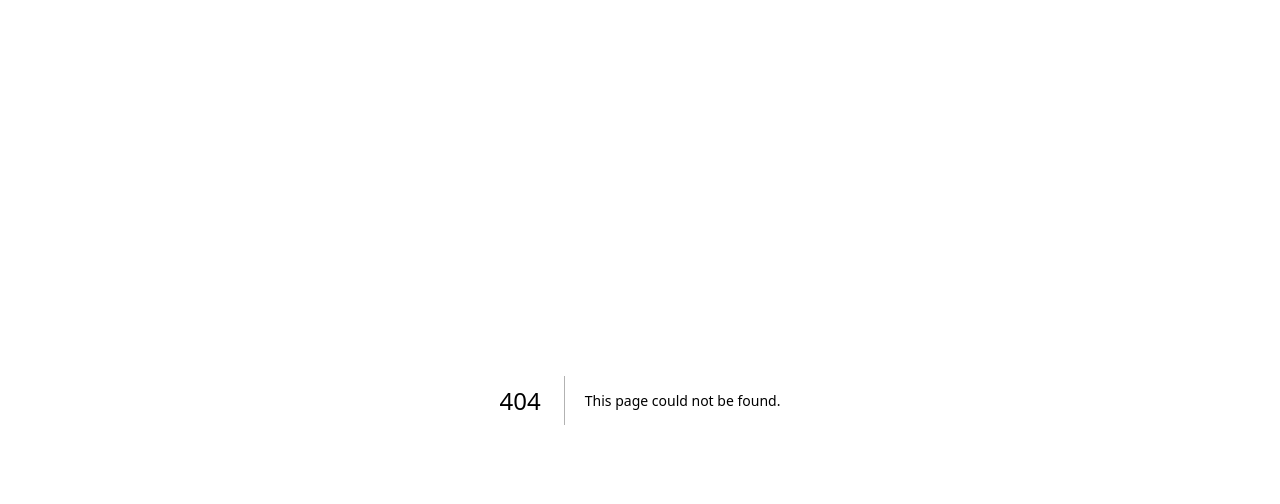
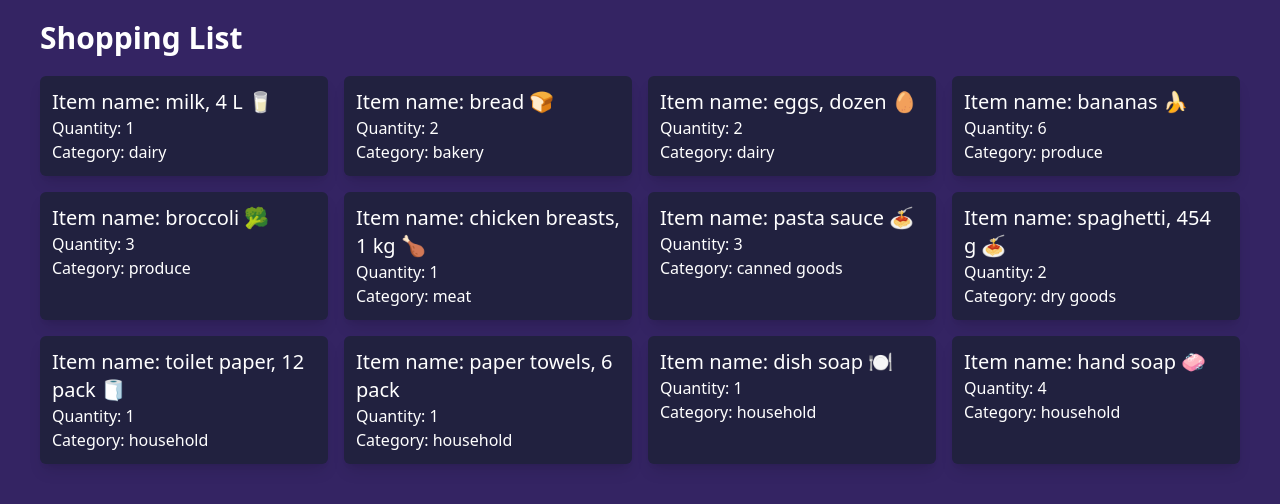
Before and after one commit to sagar442-debug/cprg306-assignments, a Next.js app: page /week-3 in a window 1280 px wide. Before the commit this address had no page. Shown: the top 504 px of the page. Built offline with nearby package versions, Linux system fonts and the light colour scheme.

Commit message:
Week-3 Assignment
Completed creating the list.

```diff
--- a/app/globals.css
+++ b/app/globals.css
@@ -2,26 +2,6 @@
 @tailwind components;
 @tailwind utilities;
 
-:root {
-  --background: #ffffff;
-  --foreground: #171717;
+body {
+  background-color: #342463;
 }
-
-@media (prefers-color-scheme: dark) {
-  :root {
-    --background: #0a0a0a;
-    --foreground: #ededed;
-  }
-}
-
-body {
-  color: var(--foreground);
-  background: var(--background);
-  font-family: Arial, Helvetica, sans-serif;
-}
-
-@layer utilities {
-  .text-balance {
-    text-wrap: balance;
-  }
-}
--- a/app/layout.js
+++ b/app/layout.js
@@ -13,7 +13,7 @@ const geistMono = localFont({
 });
 
 export const metadata = {
-  title: "Create Next App",
+  title: "Shopping List",
   description: "Generated by create next app",
 };
 
--- a/app/page.js
+++ b/app/page.js
@@ -1,10 +1,27 @@
 import Link from "next/link";
 
 export default function Home() {
+  let linkStyles = "text-blue-500 hover:underline";
   return (
     <main>
       <h1>CPRG 306: Web Development 2 - Assignments</h1>
       <Link href={"./week-2/"}>Link to week-2 page</Link>
+
+      <ul>
+        <li>
+          <Link href={"./week-2/"}>Link to week-2 page</Link>
+        </li>
+        <li>
+          <Link href={"./week-3/objects/"} className={linkStyles}>
+            Link to week-3 objects
+          </Link>
+        </li>
+        <li>
+          <Link href={"./week-3/props/"} className={linkStyles}>
+            Link to week-3 props
+          </Link>
+        </li>
+      </ul>
     </main>
   );
 }
--- a/app/week-2/student-info.js
+++ b/app/week-2/student-info.js
@@ -6,6 +6,7 @@ export default function StudentInfo() {
       {/* My name */}
       <h1>Sagar Sapkota</h1>
       <Link
+        className="mt-40"
         href={"https://github.com/sagar442-debug?page=1&tab=repositories"}
         target="_blank"
       >
--- /dev/null
+++ b/app/week-3/item-list.js
@@ -0,0 +1,95 @@
+import Item from "./item";
+
+const ItemList = () => {
+  const item1 = {
+    name: "milk, 4 L 🥛",
+    quantity: 1,
+    category: "dairy",
+  };
+
+  const item2 = {
+    name: "bread 🍞",
+    quantity: 2,
+    category: "bakery",
+  };
+
+  const item3 = {
+    name: "eggs, dozen 🥚",
+    quantity: 2,
+    category: "dairy",
+  };
+
+  const item4 = {
+    name: "bananas 🍌",
+    quantity: 6,
+    category: "produce",
+  };
+
+  const item5 = {
+    name: "broccoli 🥦",
+    quantity: 3,
+    category: "produce",
+  };
+
+  const item6 = {
+    name: "chicken breasts, 1 kg 🍗",
+    quantity: 1,
+    category: "meat",
+  };
+
+  const item7 = {
+    name: "pasta sauce 🍝",
+    quantity: 3,
+    category: "canned goods",
+  };
+
+  const item8 = {
+    name: "spaghetti, 454 g 🍝",
+    quantity: 2,
+    category: "dry goods",
+  };
+
+  const item9 = {
+    name: "toilet paper, 12 pack 🧻",
+    quantity: 1,
+    category: "household",
+  };
+
+  const item10 = {
+    name: "paper towels, 6 pack",
+    quantity: 1,
+    category: "household",
+  };
+
+  const item11 = {
+    name: "dish soap 🍽️",
+    quantity: 1,
+    category: "household",
+  };
+
+  const item12 = {
+    name: "hand soap 🧼",
+    quantity: 4,
+    category: "household",
+  };
+  return (
+    <div className="">
+      <div className="mt-2 grid grid-cols-4 gap-4 ">
+        <Item item={item1} />
+        <Item item={item2} />
+        <Item item={item3} />
+        <Item item={item4} />
+        <Item item={item5} />
+        <Item item={item6} />
+        <Item item={item7} />
+        <Item item={item8} />
+        <Item item={item9} />
+        <Item item={item10} />
+        <Item item={item11} />
+        <Item item={item12} />
+      </div>
+    </div>
+  );
+};
+
+export default ItemList;
--- /dev/null
+++ b/app/week-3/item.js
@@ -0,0 +1,15 @@
+import React from "react";
+
+function Item({ item }) {
+  return (
+    <section className="bg-[#21213f] shadow-lg  rounded-md text-white">
+      <div className="p-3">
+        <h1 className="text-xl">Item name: {item.name}</h1>
+        <h1>Quantity: {item.quantity}</h1>
+        <h1>Category: {item.category}</h1>
+      </div>
+    </section>
+  );
+}
+
+export default Item;
--- /dev/null
+++ b/app/week-3/page.js
@@ -0,0 +1,10 @@
+import ItemList from "./item-list";
+
+export default function Page() {
+  return (
+    <main className="mx-10">
+      <h1 className="text-3xl font-bold my-5 text-white">Shopping List</h1>
+      <ItemList />
+    </main>
+  );
+}
```
